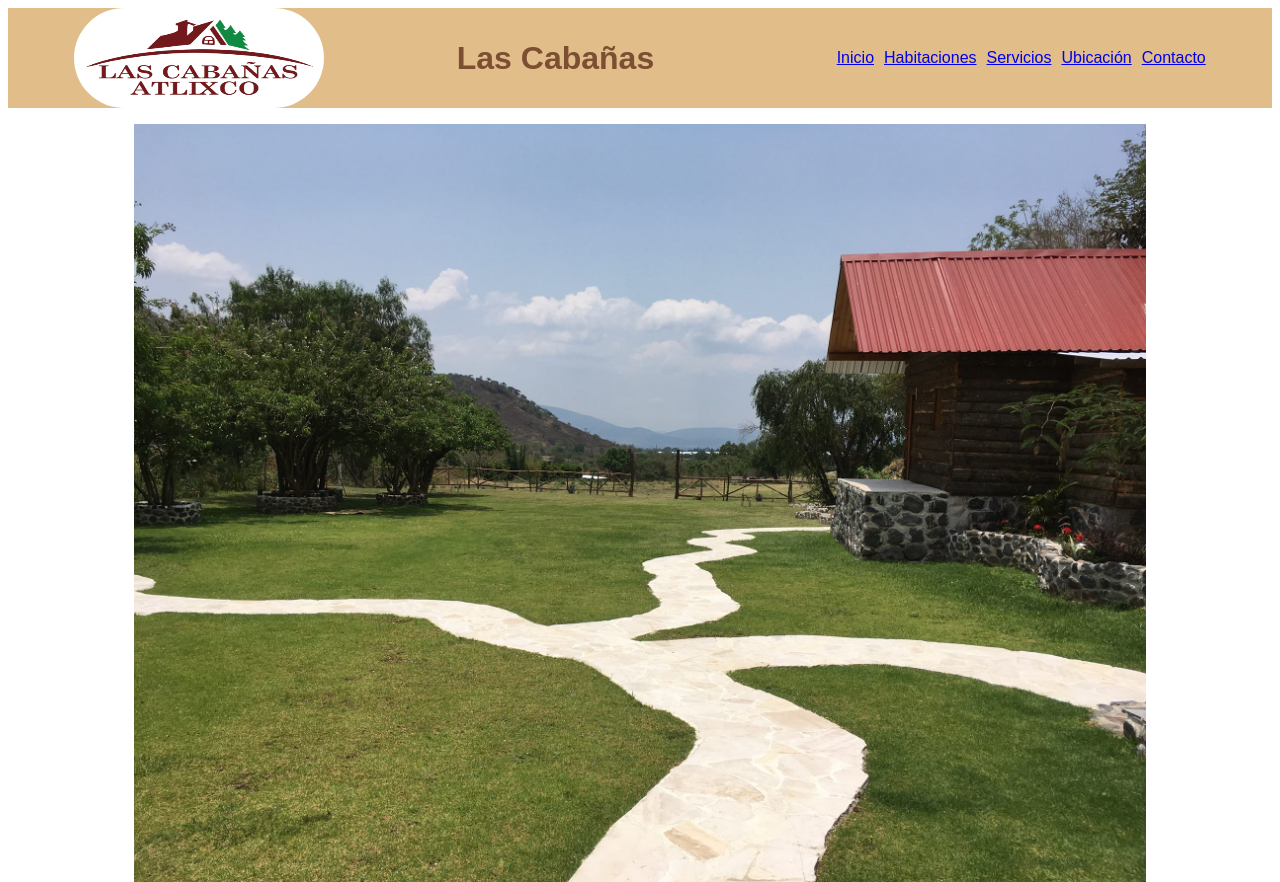
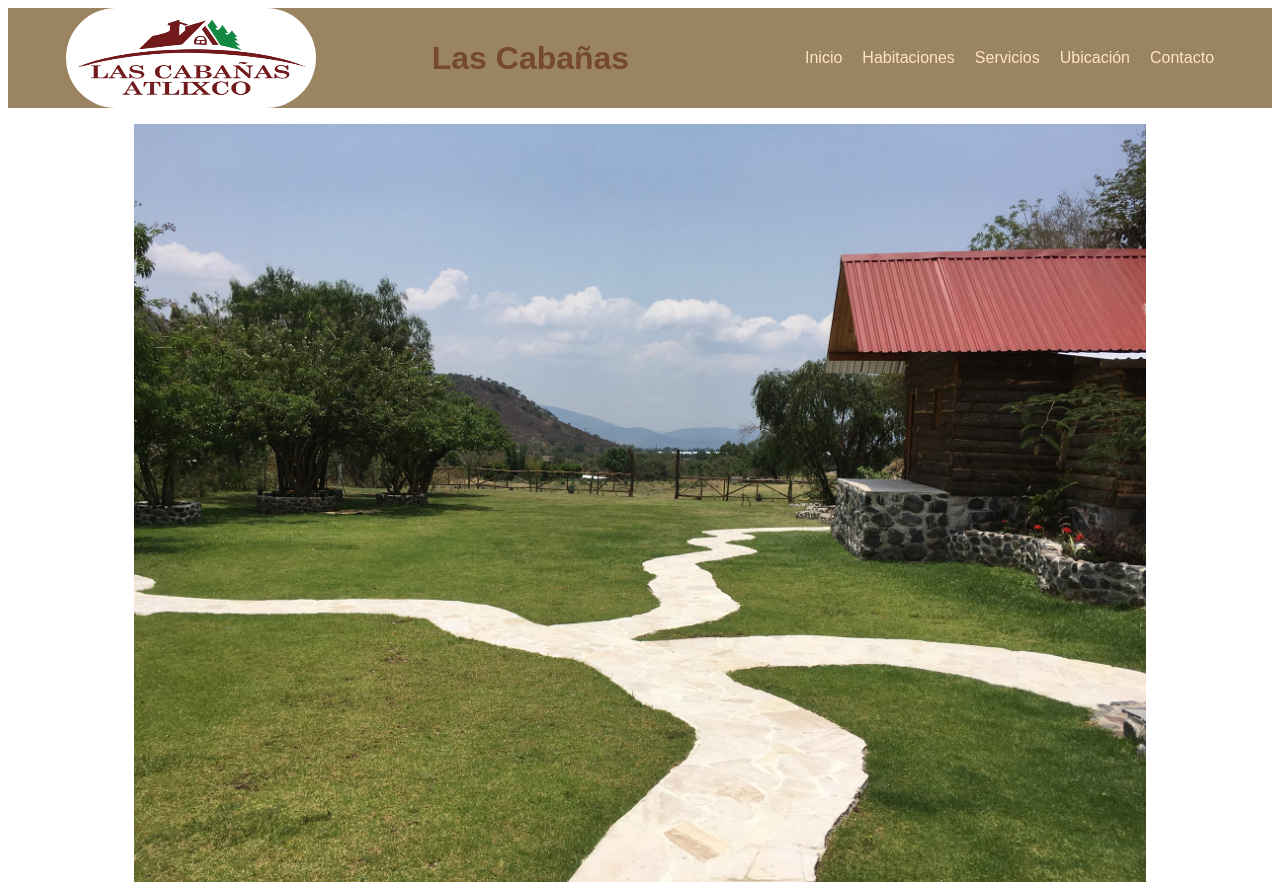
Before and after one commit to ErnestoGLechuga/cabanas, a plain HTML site: page index.html in a window 1280 px wide. Shown: the top 882 px of the page. Drawn offline with Linux system fonts and the light colour scheme.

Commit message:
correcciones en la barra de navegacion

```diff
--- a/CSS/styles.css
+++ b/CSS/styles.css
@@ -2,14 +2,15 @@ body
 {
     text-align: center;
     font-family: Arial, Helvetica, sans-serif;
-    color: rgba(100, 53, 31, 0.81);
+    color: rgba(108, 59, 33, 0.81);
 }
 
 header{
     display: flex;
     justify-content: space-around;
-    background: rgba(213, 162, 89, 0.71);
+    background: rgba(115, 84, 33, 0.71);
     align-items: center;
+    list-style: none;
 }
 
 .cover-picture{
@@ -33,6 +34,13 @@ header{
     margin-left: 10px;
 }
 
+.nav-bar-menu a{
+    list-style: none;
+    margin-left: 10px;
+    text-decoration: none;
+    color: bisque;
+}
+
 .gallery
 {
     width: 80%;
```
